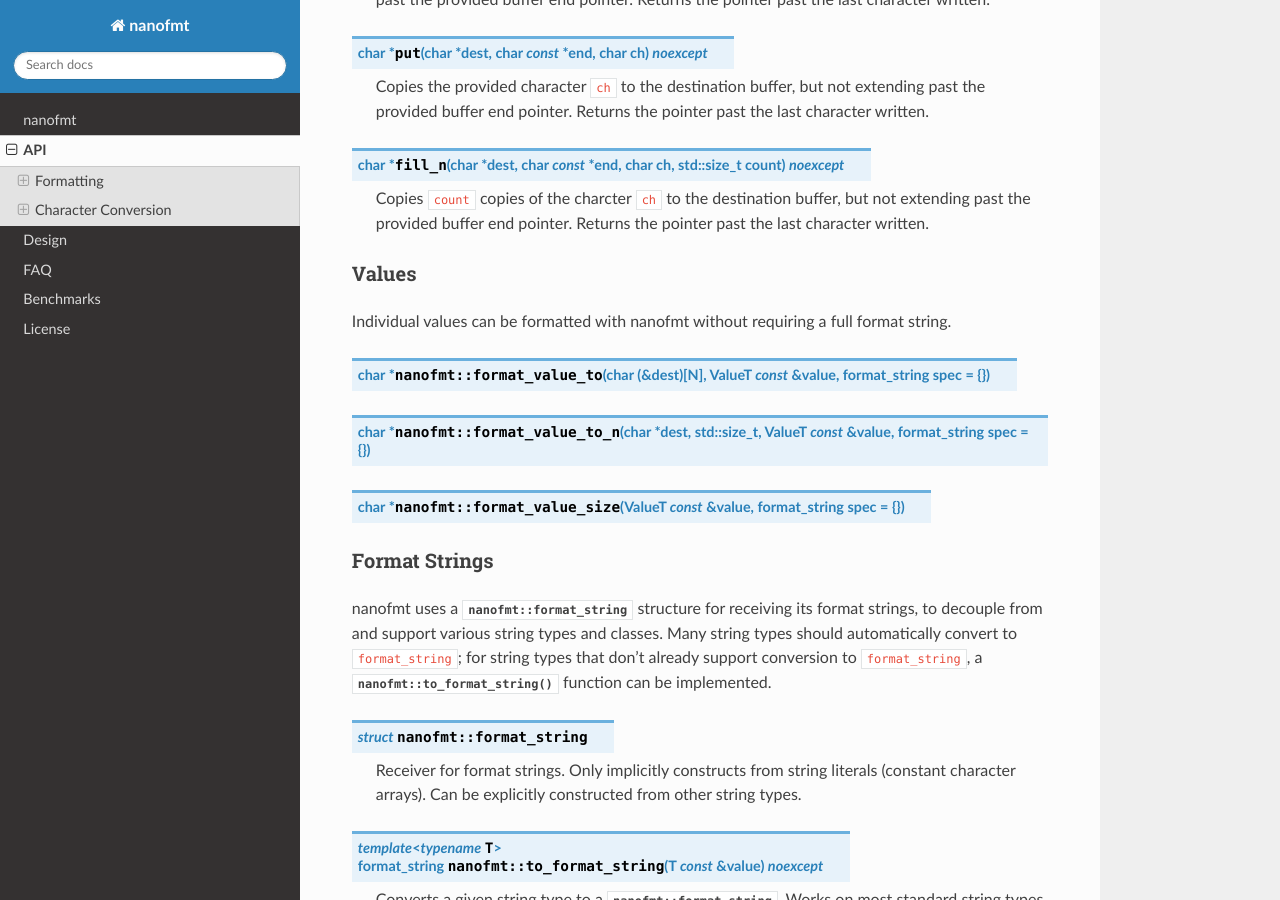
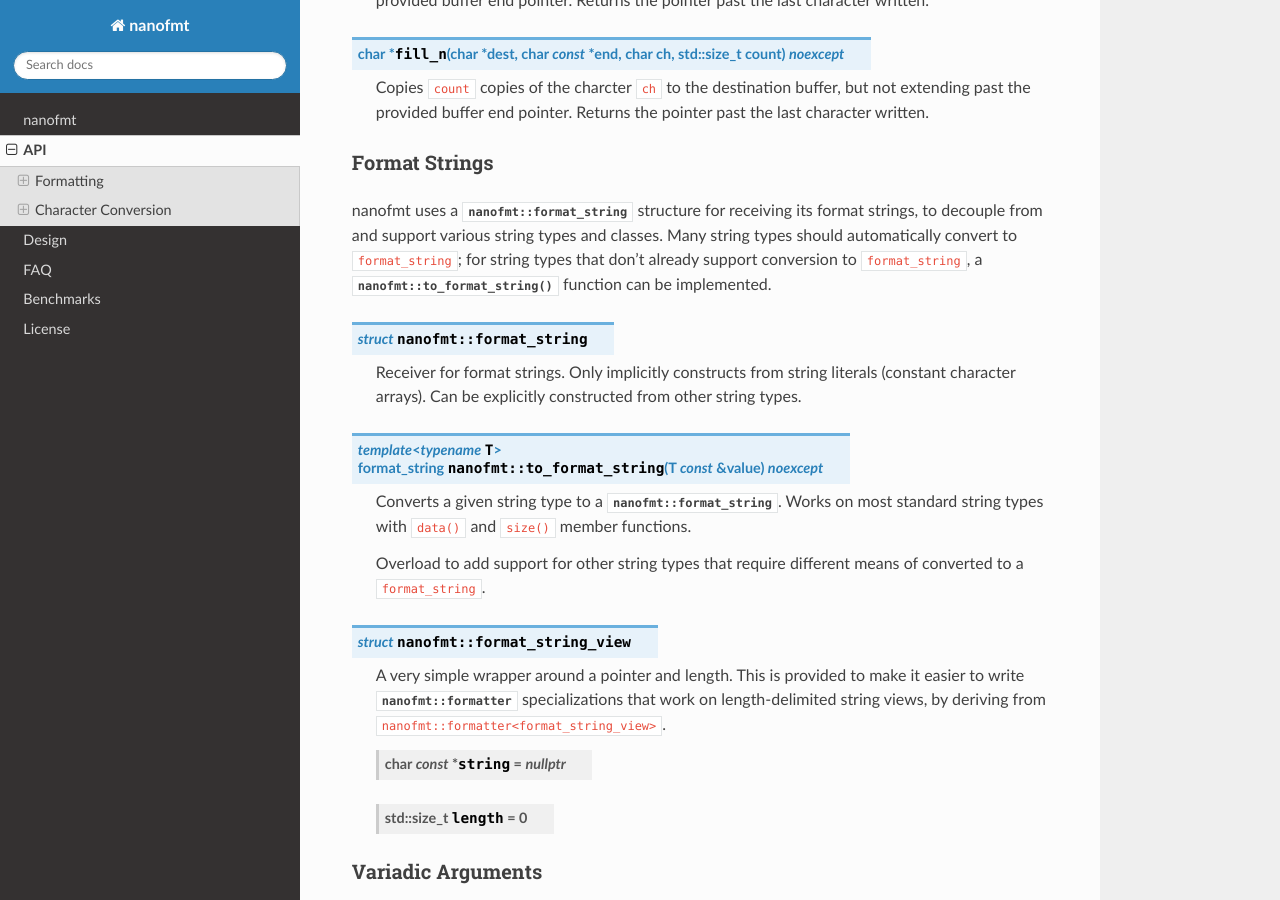
Before and after one commit to seanmiddleditch/nanofmt, a Sphinx documentation site: the page built from docs/api.rst, in a window 1280 px wide and 900 px high, scrolled down 3604 px. Built offline with Sphinx 7.4.7 and the Read the Docs theme 2.0.0, drawn with Linux system fonts in a browser that asks for light colours; some of the changed text lies outside the part shown.

Commit message:
Nuke format-value API (#44)

```diff
--- a/docs/api.rst
+++ b/docs/api.rst
@@ -94,10 +94,6 @@ will **not** be NUL-terminated. The return value is the buffer object itself.
 
     Formats the given format string and argument into the buffer.
 
-  .. cpp:function:: format_output& nanofmt::format_value(ValueT const& value, format_string spec = {})
-
-    Formats the given value into the buffer.
-
   .. cpp:function:: constexpr format_output& append(char const* const zstr) noexcept
 
     Appends the contents of ``zstr`` to the buffer.
@@ -167,18 +163,6 @@ General string utiltities that are useful in implementing formatting.
   Copies ``count`` copies of the charcter ``ch`` to the destination buffer,
   but not extending past the provided buffer end pointer. Returns the
   pointer past the last character written.
-
-Values
-^^^^^^
-
-Individual values can be formatted with nanofmt without requiring a full
-format string.
-
-.. cpp:function:: char* nanofmt::format_value_to(char (&dest)[N], ValueT const& value, format_string spec = {})
-
-.. cpp:function:: char* nanofmt::format_value_to_n(char* dest, std::size_t, ValueT const& value, format_string spec = {})
-
-.. cpp:function:: char* nanofmt::format_value_size(ValueT const& value, format_string spec = {})
 
 Format Strings
 ^^^^^^^^^^^^^^
```
Also changed, not shown: 4 other files.
